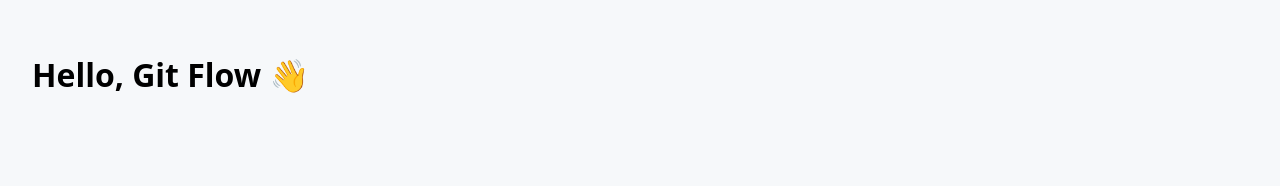
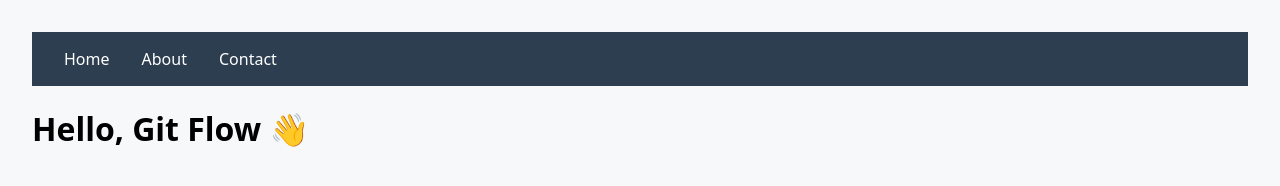
Before and after one commit to Bennay-cloud/my-git-lab, a plain HTML site: page index.html in a window 1280 px wide. Drawn offline with Linux system fonts and the light colour scheme.

Commit message:
feat: add header banner with navigation

```diff
--- a/index.html
+++ b/index.html
@@ -7,6 +7,17 @@
     <link rel="stylesheet" href="styles.css" />
   </head>
   <body>
+<header>
+  <nav>
+    <ul>
+      <li><a href="#home">Home</a></li>
+      <li><a href="#about">About</a></li>
+      <li><a href="#contact">Contact</a></li>
+    </ul>
+  </nav>
+</header>
+
+
     <h1>Hello, Git Flow 👋</h1>
     <script src="script.js"></script>
   </body>
--- a/styles.css
+++ b/styles.css
@@ -4,3 +4,25 @@
   padding: 2rem;
   background: #f6f8fa;
 }
+
+header {
+  background: #2c3e50;
+  padding: 1rem 2rem;
+}
+
+nav ul {
+  list-style: none;
+  display: flex;
+  gap: 2rem;
+  margin: 0;
+  padding: 0;
+}
+
+nav a {
+  color: white;
+  text-decoration: none;
+}
+
+nav a:hover {
+  text-decoration: underline;
+}
```
